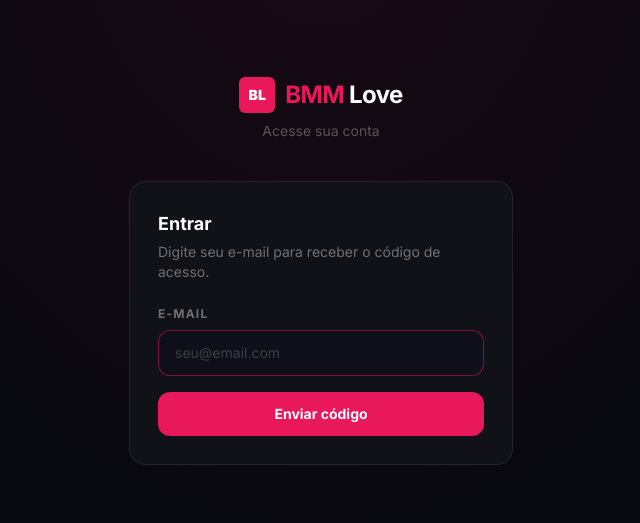
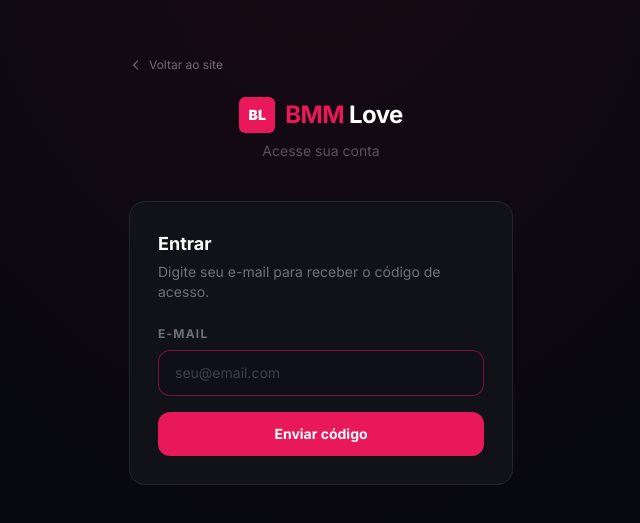
Before and after one commit to klini-hugomonteiro/BMMLOVES, a Next.js app: page /login in a window 1280 px wide. Shown: the part 129-652 px from the top of the page, without its empty margins (319-959 px from the left). Built offline with nearby package versions, Linux system fonts and the light colour scheme.

Commit message:
Update page.tsx

```diff
--- a/app/login/page.tsx
+++ b/app/login/page.tsx
@@ -1,6 +1,7 @@
 "use client";
 import { useState } from "react";
 import { useRouter } from "next/navigation";
+import Link from "next/link";
 
 type Step = "email" | "code";
 
@@ -59,6 +60,16 @@ export default function EntrarPage() {
       style={{ background: "radial-gradient(ellipse at top, #1a0a14 0%, #08080f 60%)" }}>
 
       <div className="w-full max-w-sm">
+        {/* Voltar ao site */}
+        <div className="mb-6">
+          <Link href="/" className="flex items-center gap-1.5 text-white/40 hover:text-white/70 text-xs transition-colors w-fit">
+            <svg className="w-3.5 h-3.5" fill="none" stroke="currentColor" strokeWidth="2" viewBox="0 0 24 24">
+              <path strokeLinecap="round" strokeLinejoin="round" d="M15 19l-7-7 7-7" />
+            </svg>
+            Voltar ao site
+          </Link>
+        </div>
+
         {/* Logo */}
         <div className="text-center mb-10">
           <div className="flex items-center justify-center gap-2.5">
```
